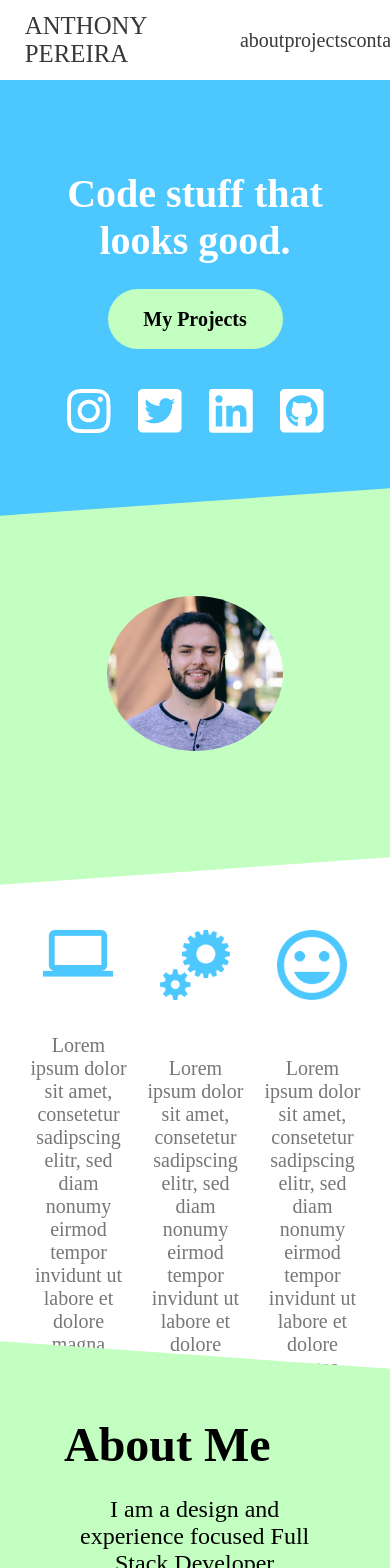
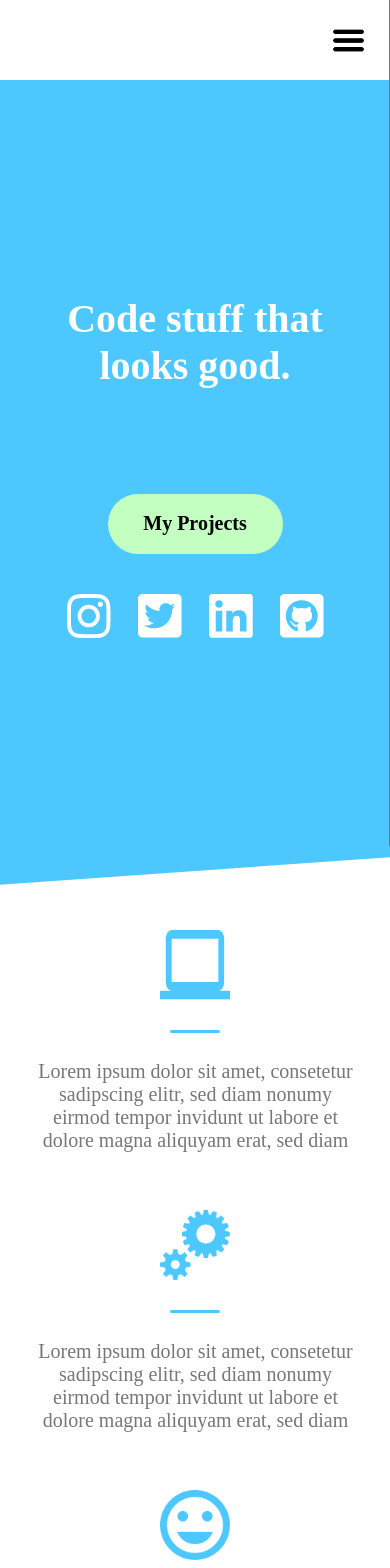
Before and after one commit to anfornee/my-portfolio, a React (Create React App) app: page / in a window 390 px wide. Shown: the top 1568 px of the page. Built offline with nearby package versions, Linux system fonts and the light colour scheme.

Commit message:
Design is complete. Including media queries. Just need to finalize content.

```diff
--- a/src/App.css
+++ b/src/App.css
@@ -23,10 +23,18 @@
     color: rgb(56, 56, 56);
 }
 
-.nav-container {
+.nav-container-desktop {
     display: flex;
     justify-content: flex-end;
     width: 100%;
+}
+
+.ham-menu {
+    display: none;
+}
+
+.pop-up-nav {
+    display: none;
 }
 
 .navbar {
@@ -49,6 +57,11 @@ a:hover {
 }
 
 /***************  Hero Section  ***************/
+
+#top {
+    position: absolute;
+    top: 0;
+}
 
 #home {
     margin-top: 5em;
@@ -329,12 +342,12 @@ a {
     height: 100%;
     object-fit: cover;
     border-radius: 20px;
-    box-shadow: 0 0 15px 1px rgb(138, 138, 138);
+    box-shadow: 0 0 15px 1px rgb(224, 224, 224);
 }
 
-.project-picture-container:hover {
+/* .project-picture-container:hover {
     opacity: .5;
-}
+} */
 
 .project-description {
     margin: 0 auto;
@@ -434,7 +447,91 @@ textarea {
 
 /***************  Media Queries  ***************/
 
-@media screen and (max-width: 750px) {}
+@media screen and (max-width: 750px) {
+    .title-container {
+        max-width: 10%;
+    }
+    .title {
+        display: none;
+    }
+    #home {
+        margin-top: 0;
+        align-items: center;
+        justify-content: center;
+    }
+    .hero-text-container {
+        min-height: 89vh;
+    }
+    .hero-container {
+        max-height: 0vh;
+        display: none;
+    }
+    .hero-container img {
+        display: none;
+    }
+    .hero-title {
+        margin-bottom: 5em;
+    }
+    .icon-container {
+        margin-top: 0em;
+    }
+    .philo-section {
+        flex-direction: column;
+        width: 100%;
+    }
+    .philo-container {
+        width: 100%;
+    }
+    .philo {
+        min-width: 90%;
+    }
+    #about {
+        min-height: 1490px;
+    }
+    .about-me {
+        width: 85%;
+        text-align: center;
+        font-size: .75em;
+    }
+    .about-me h1 {
+        font-weight: 700;
+        font-size: 2.5em;
+        margin-bottom: 0;
+    }
+    .projects {
+        height: auto;
+        font-size: .75em;
+    }
+    .projects-container {
+        width: 93%;
+        display: flex;
+        flex-direction: column;
+    }
+    .project-container {
+        font-size: 10px;
+        text-align: center;
+    }
+    .project-picture-container {
+        max-height: 230px;
+        max-width: 230px;
+        background: linear-gradient(126deg, rgba(0, 212, 255, 1) 0%, rgba(195, 255, 193, 1) 100%);
+        border-radius: 20px;
+        transition: .5s;
+    }
+    .project-description h2 {
+        font-size: 35px;
+    }
+    .project-description p {
+        margin-top: -15px;
+        text-align: center;
+        font-size: 15px;
+    }
+    .contact-container {
+        padding-top: 25px;
+        min-width: 80%;
+        font-size: .75em;
+    }
+}
 
 @media screen and (max-width: 1024px) {
     .App {
@@ -447,12 +544,58 @@ textarea {
         border-bottom: solid 1px #4DC8FF;
     }
     .title-container {
+        min-width: 500px;
         font-size: 1.55em;
         margin-left: 1em;
     }
     .navbar {
         width: 50%;
         margin-right: 1em;
+    }
+    .nav-container-desktop {
+        display: none;
+    }
+    .ham-menu {
+        display: flex;
+        justify-content: flex-end;
+        margin-right: 1.5em;
+    }
+    .ham-menu img {
+        max-width: 35px;
+        max-height: 35px;
+    }
+    .pop-up-nav {
+        display: flex;
+        justify-content: center;
+        position: absolute;
+        height: 100vh;
+        top: 0;
+        right: 0;
+        border: 1px solid #777777;
+        width: 250px;
+        background: #fff;
+        z-index: 2;
+        font-size: 2em;
+        transition: .5s;
+    }
+    .close-container img {
+        max-width: 35px;
+        max-height: 35px;
+        transform: rotate(45deg);
+        padding-top: 1em;
+        margin-left: 20px;
+    }
+    .pop-up-nav-items {
+        height: 300px;
+        min-width: 100%;
+        display: flex;
+        flex-direction: column;
+        text-align: center;
+    }
+    .pop-up-nav-items a {
+        min-width: 100%;
+        padding-top: 2em;
+        align-self: center;
     }
     .container {
         flex-direction: column;
@@ -508,7 +651,7 @@ textarea {
         top: -40px;
         position: relative;
         transform: skewY(4deg);
-        width: 45%;
+        width: 35%;
         height: auto;
         border-radius: 50%;
     }
@@ -607,7 +750,7 @@ textarea {
     }
     .contact-container {
         padding-top: 25px;
-        width: 60%;
+        min-width: 60%;
     }
     input {
         font-size: 30px;
@@ -619,3 +762,12 @@ textarea {
         height: 7em;
     }
 }
+
+@media screen and (max-width: 1500px) {
+    .title-container {
+        font-size: 1.5em;
+    }
+    .contact-container {
+        width: 30%;
+    }
+}
--- a/src/Components/Footer/Footer.js
+++ b/src/Components/Footer/Footer.js
@@ -1,4 +1,4 @@
-import React, { Component } from 'react';
+import React from 'react';
 import { HashLink } from 'react-router-hash-link';
 
 import github from '../../assets/images/github-icon.png';
@@ -7,12 +7,10 @@ import linkedin from '../../assets/images/linkedin-icon.png';
 import twitter from '../../assets/images/twitter-icon.png';
 import scroll from '../../assets/images/scroll-icon@2x.png';
 
-export default class Footer extends Component {
-    render() {
-        return (
+const Footer = () => (
     <div className="farts">
         <div className="footer">
-                    <HashLink smooth to="/##" className="footer-scroll-icon">
+            <HashLink smooth to="/#top" className="footer-scroll-icon">
                 <img src={scroll} alt="scroll" />
             </HashLink>
             <p className="copyright">ANTHONY PEREIRA ©</p>
@@ -25,5 +23,5 @@ export default class Footer extends Component {
         </div>
     </div>
 )
-    }
-}
+
+export default Footer;
--- a/src/Components/Header/Header.js
+++ b/src/Components/Header/Header.js
@@ -1,16 +1,88 @@
 import React, { Component } from 'react';
 import { HashLink } from 'react-router-hash-link';
 
+import ham from '../../assets/images/ham-icon.png';
+import close from '../../assets/images/x-icon.png';
+
 export default class Header extends Component {
+
+    state = {
+        popUpNav: {
+            display: "flex",
+            justifyContent: "center",
+            position: "absolute",
+            height: "100vh",
+            top: "0",
+            right: "-251px",
+            border: "1px solid #777777",
+            width: "250px",
+            background: "#fff",
+            zIndex: "2",
+            fontSize: "2em",
+            transition: ".5s",
+        }
+    }
+
+    openNav = () => {
+        this.setState({
+            popUpNav: {
+                display: "flex",
+                justifyContent: "center",
+                position: "absolute",
+                height: "100vh",
+                top: "0",
+                right: "0px",
+                border: "1px solid #777777",
+                width: "250px",
+                background: "#fff",
+                zIndex: "2",
+                fontSize: "2em",
+                transition: ".5s",
+            }
+        })
+    }
+
+    closeNav = () => {
+        this.setState({
+            popUpNav: {
+                display: "flex",
+                justifyContent: "center",
+                position: "absolute",
+                height: "100vh",
+                top: "0",
+                right: "-251px",
+                border: "1px solid #777777",
+                width: "250px",
+                background: "#fff",
+                zIndex: "2",
+                fontSize: "2em",
+                transition: ".5s",
+            }
+        })
+    }
+
     render() {
         return (
             <div id="#" className="header-container">
                 <div className="title-container">
-                    <HashLink className="title" to="/#home">
-                     ANTHONY PEREIRA
-                        </HashLink>
+                    <HashLink className="title" to="/#top">
+                        ANTHONY PEREIRA
+                                </HashLink>
                 </div>
-                <div className="nav-container">
+                <div className="ham-menu">
+                    <img onClick={this.openNav} src={ham} alt="menu" />
+                </div>
+                <div style={this.state.popUpNav}>
+                    <div className="pop-up-nav-items">
+                        <div onClick={this.closeNav} className="close-container">
+                            <img src={close} alt="close" />
+                        </div>
+                        <HashLink smooth to="/#about" onClick={this.closeNav}>about</HashLink>
+                        <HashLink smooth to="/#projects" onClick={this.closeNav}>projects</HashLink>
+                        <HashLink smooth to="/#contact" onClick={this.closeNav}>contact</HashLink>
+                    </div>
+                </div>
+                <div className="nav-container-desktop">
                     <div className="navbar">
                         <HashLink smooth to="/#about">about</HashLink>
                         <HashLink smooth to="/#projects">projects</HashLink>
--- a/src/Components/HomePage/HeroSection.js
+++ b/src/Components/HomePage/HeroSection.js
@@ -1,4 +1,4 @@
-import React, { Component } from 'react';
+import React from 'react';
 import { HashLink } from 'react-router-hash-link';
 
 import logo from '../../assets/images/IMG_0431.jpg';
@@ -9,11 +9,9 @@ import scroll from '../../assets/images/scroll-icon@2x.png';
 import twitter from '../../assets/images/twitter-icon.png';
 
 
-export default class HeroSection extends Component {
-
-    render() {
-        return (
+const HeroSection = () => (
     <div id="home" >
+        <div id="top" ></div>
         <div className="container">
             <div className="hero-text-container">
                 <div className="text-container">
@@ -49,5 +47,5 @@ export default class HeroSection extends Component {
         </HashLink>
     </div>
 )
-    }
-}
+
+export default HeroSection;
--- a/src/Components/Projects/project.js
+++ b/src/Components/Projects/project.js
@@ -1,7 +1,6 @@
 import React from 'react';
 
-export default function project(props) {
-    return (
+const Project = (props) => (
     <div className="project-container">
         <div className="project-picture-container">
             <img className="project-image" src={props.project.image} alt="project logo" />
@@ -12,4 +11,5 @@ export default function project(props) {
         </div>
     </div>
 )
-}
+
+export default Project;
```
Also changed, not shown: src/assets/images/ham-icon.png (added), src/assets/images/x-icon.png (added). Lines whose indentation alone changed are shown as unchanged.
